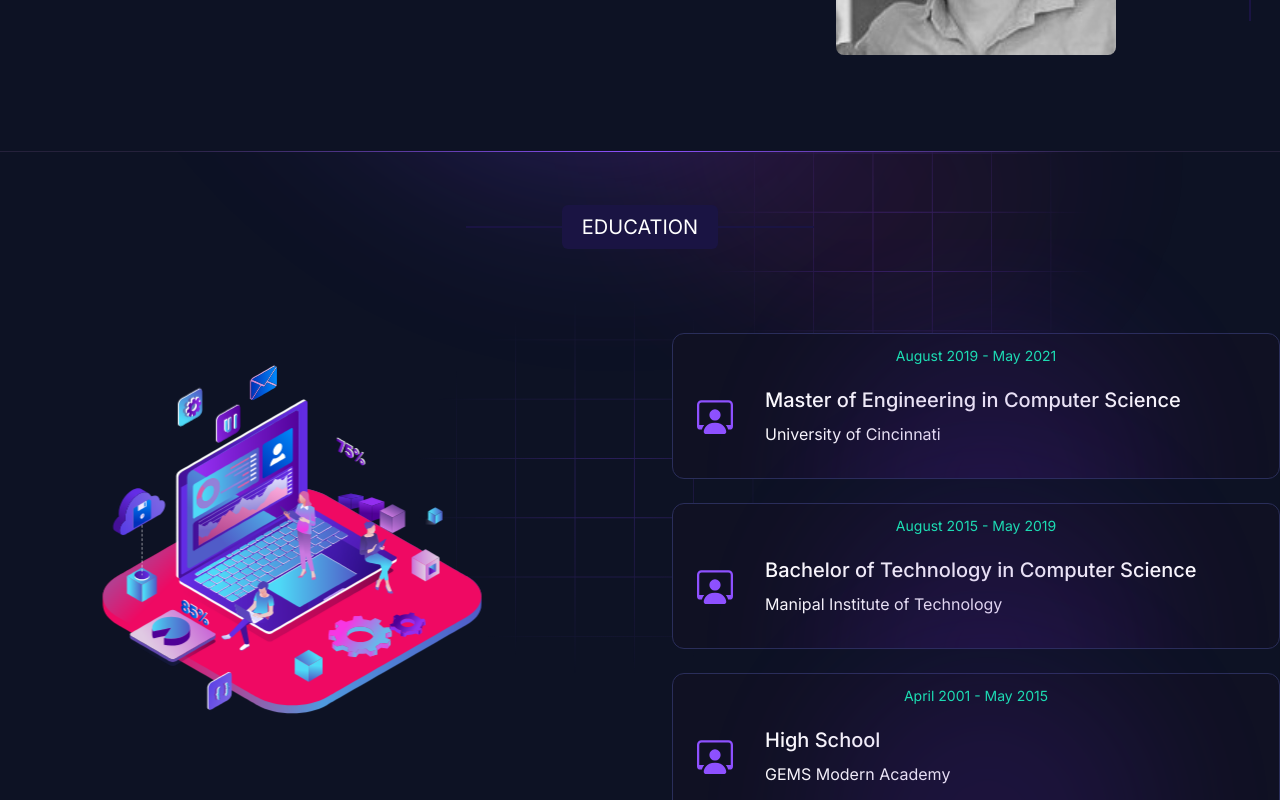
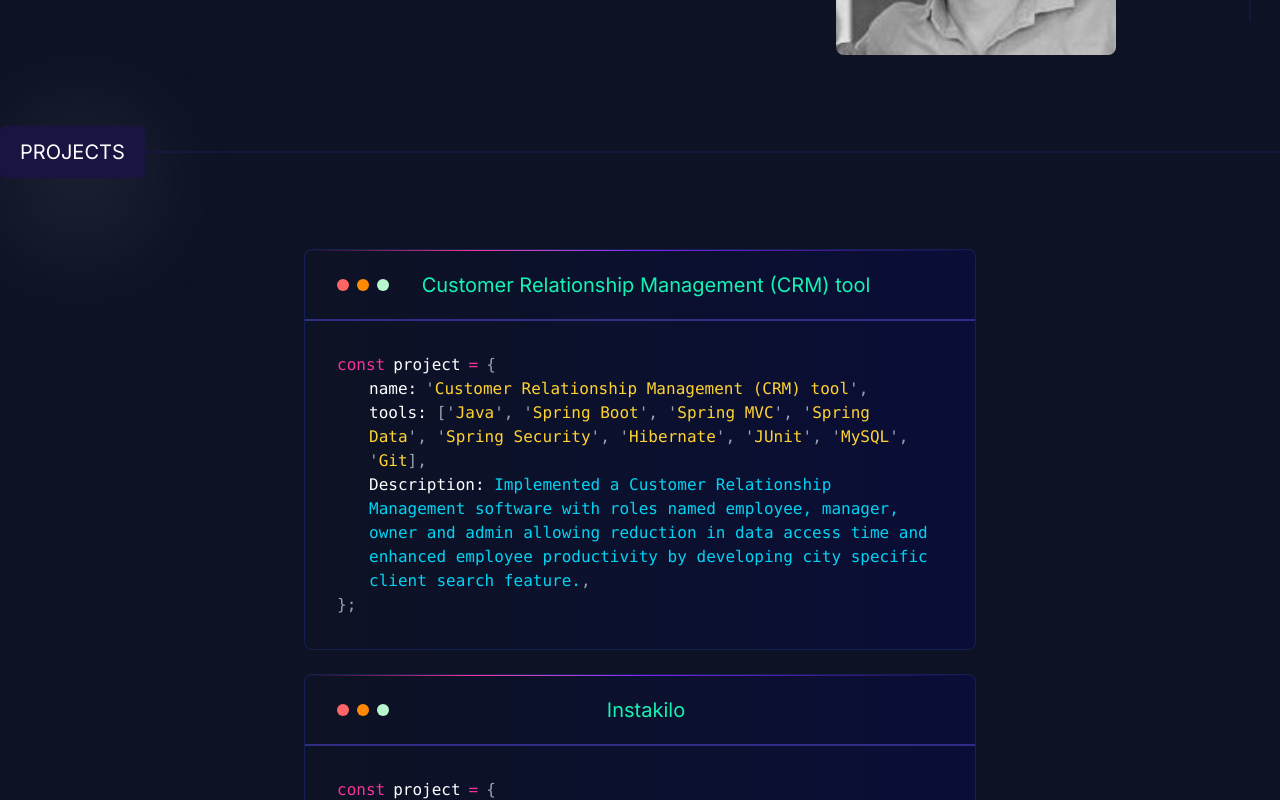
Before and after one commit to sujitjayaraj/Portfolio, a Next.js app: page / in a window 1280 px wide. Shown: the part 1040-1840 px from the top of the page. Built offline with nearby package versions, Linux system fonts and the light colour scheme.

Commit message:
Implemented Projects section

```diff
--- /dev/null
+++ b/app/components/project-card.tsx
@@ -0,0 +1,61 @@
+import { Fragment } from "react";
+import type { Project } from "@/app/utils/data/projects";
+
+export default function ProjectCard({ project }: { project: Project }) {
+    return (
+        <div className={"from-[#0d1224] border-[#1b2c68a0] relative rounded-lg border bg-gradient-to-r to-[#0a0d37] w-full"}>
+            <div className={"flex flex-row"}>
+                <div className={"h-[1px] w-full bg-gradient-to-r from-transparent via-pink-500 to-violet-600"}></div>
+                <div className={"h-[1px] w-full bg-gradient-to-r from-violet-600 to-transparent"}></div>
+            </div>
+            <div className={"px-4 lg:px-8 py-3 lg:py-5 relative"}>
+                <div className={"flex flex-row space-x-1 lg:space-x-2 absolute top-1/2 -translate-y-1/2"}>
+                    <div className={"h-2 w-2 lg:h-3 lg:w-3 rounded-full bg-red-400"}></div>
+                    <div className={"h-2 w-2 lg:h-3 lg:w-3 rounded-full bg-orange-400"}></div>
+                    <div className={"h-2 w-2 lg:h-3 lg:w-3 rounded-full bg-green-200"}></div>
+                </div>
+                <p className={"text-center ml-3 text-[#16f2b3] text-base lg:text-xl"}>
+                    {project.name}
+                </p>
+            </div>
+            <div className={"overflow-hidden border-t-[2px] border-indigo-900 px-4 lg:px-8 py-4 lg:py-8"}>
+                <code className={"font-mono text-xs md:text-sm lg:text-base"}>
+                    <div className={"blink"}>
+                        <span className={"mr-2 text-pink-500"}>const</span>
+                        <span className={"mr-2 text-white"}>project</span>
+                        <span className={"mr-2 text-pink-500"}>=</span>
+                        <span className={"text-gray-400"}>{'{'}</span>
+                    </div>
+                    <div>
+                        <span className={"ml-4 lg:ml-8 mr-2 text-white"}>name:</span>
+                        <span className={"text-gray-400"}>{`'`}</span>
+                        <span className={"text-amber-300"}>{project.name}</span>
+                        <span className={"text-gray-400"}>{`',`}</span>
+                    </div>
+                    <div className={"ml-4 lg:ml-8 mr-2"}>
+                        <span className={"text-white"}>tools:</span>
+                        <span className={"text-gray-400"}>{` ['`}</span>
+                        {
+                            project.tools.map((tag, i) => (
+                                <Fragment key={i}>
+                                    <span className={"text-amber-300"}>{tag}</span>
+                                    {
+                                        project.tools.length - 1 !== i &&
+                                        <span className={"text-gray-400"}>{`', '`}</span>
+                                    }
+                                </Fragment>
+                            ))
+                        }
+                        <span className={"text-gray-400"}>{"], "}</span>
+                    </div>
+                    <div className={"ml-4 lg:ml-8 mr-2"}>
+                        <span className={"text-white"}>Description:</span>
+                        <span className={"text-cyan-400"}>{' ' + project.description}</span>
+                        <span className={"text-gray-400"}>,</span>
+                    </div>
+                    <div><span className={"text-gray-400"}>{`};`}</span></div>
+                </code>
+            </div>
+        </div>
+    );
+};
--- /dev/null
+++ b/app/components/projects.tsx
@@ -0,0 +1,30 @@
+import projects from "@/app/utils/data/projects";
+import ProjectCard from "@/app/components/project-card";
+
+export default function Projects() {
+    return (
+        <div id={"projects"} className={"relative z-50 my-12 lg:my-24"}>
+            <div className={"sticky top-10"}>
+                <div className={"w-[80px] h-[80px] bg-violet-100 rounded-full absolute -top-3 left-0 translate-x-1/2 filter blur-3xl opacity-30"}></div>
+                <div className={"flex items-center justify-start relative"}>
+                    <span className={"bg-[#1a1443] absolute left-0 w-fit text-white px-5 py-3 text-xl rounded-md"}>
+                        PROJECTS
+                    </span>
+                    <span className={"w-full h-[2px] bg-[#1a1443]"}></span>
+                </div>
+            </div>
+
+            <div className={"pt-24"}>
+                <div className={"flex flex-col gap-6"}>
+                    {projects.slice(0, 4).map((project, index) => (
+                        <div id={`sticky-card-${index + 1}`} key={index} className={"sticky-card w-full mx-auto max-w-2xl sticky"}>
+                            <div className={"box-border flex items-center justify-center rounded shadow-[0_0_30px_0_rgba(0, 0, 0, 0.3)] transition-all duration-[0.5s]"}>
+                                <ProjectCard project={project} />
+                            </div>
+                        </div>
+                    ))}
+                </div>
+            </div>
+        </div>
+    );
+};
--- a/app/page.tsx
+++ b/app/page.tsx
@@ -1,5 +1,6 @@
 import Hero from "@/app/components/hero";
 import About from "@/app/components/about";
+import Projects from "@/app/components/projects";
 import Education from "@/app/components/education";
 
 export default function Home() {
@@ -7,6 +8,7 @@ export default function Home() {
       <div>
         <Hero />
         <About />
+        <Projects />
         <Education />
       </div>
   )
--- /dev/null
+++ b/app/utils/data/projects.ts
@@ -0,0 +1,28 @@
+export interface Project {
+    id: number
+    name: string
+    image?: string
+    description: string
+    tools: string[]
+    code?: string
+    demo?: string
+}
+
+const projects: Project[] = [
+    {
+        id: 1,
+        name: "Customer Relationship Management (CRM) tool",
+        description: "Implemented a Customer Relationship Management software with roles named employee, manager, owner and admin allowing reduction in data access time and enhanced employee productivity by developing city specific client search feature.",
+        tools: ["Java", "Spring Boot", "Spring MVC", "Spring Data", "Spring Security", "Hibernate", "JUnit", "MySQL", "Git"],
+        code: "https://github.com/sujitjayaraj/Customer-Relationship-Management",
+    },
+    {
+        id: 2,
+        name: "Instakilo",
+        description: "A clone of the popular social media platform Instagram developed using Spring and React frameworks. Performs JSON Web Token (JWT) based authentication and allows users to post, comment and like posts as well as follow other users.",
+        tools: ["Java", "Spring Boot", "Spring Data", "Spring Security", "React", "MySQL", "JWT"],
+        code: "https://github.com/sujitjayaraj/Instakilo"
+    }
+];
+
+export default projects;
```
